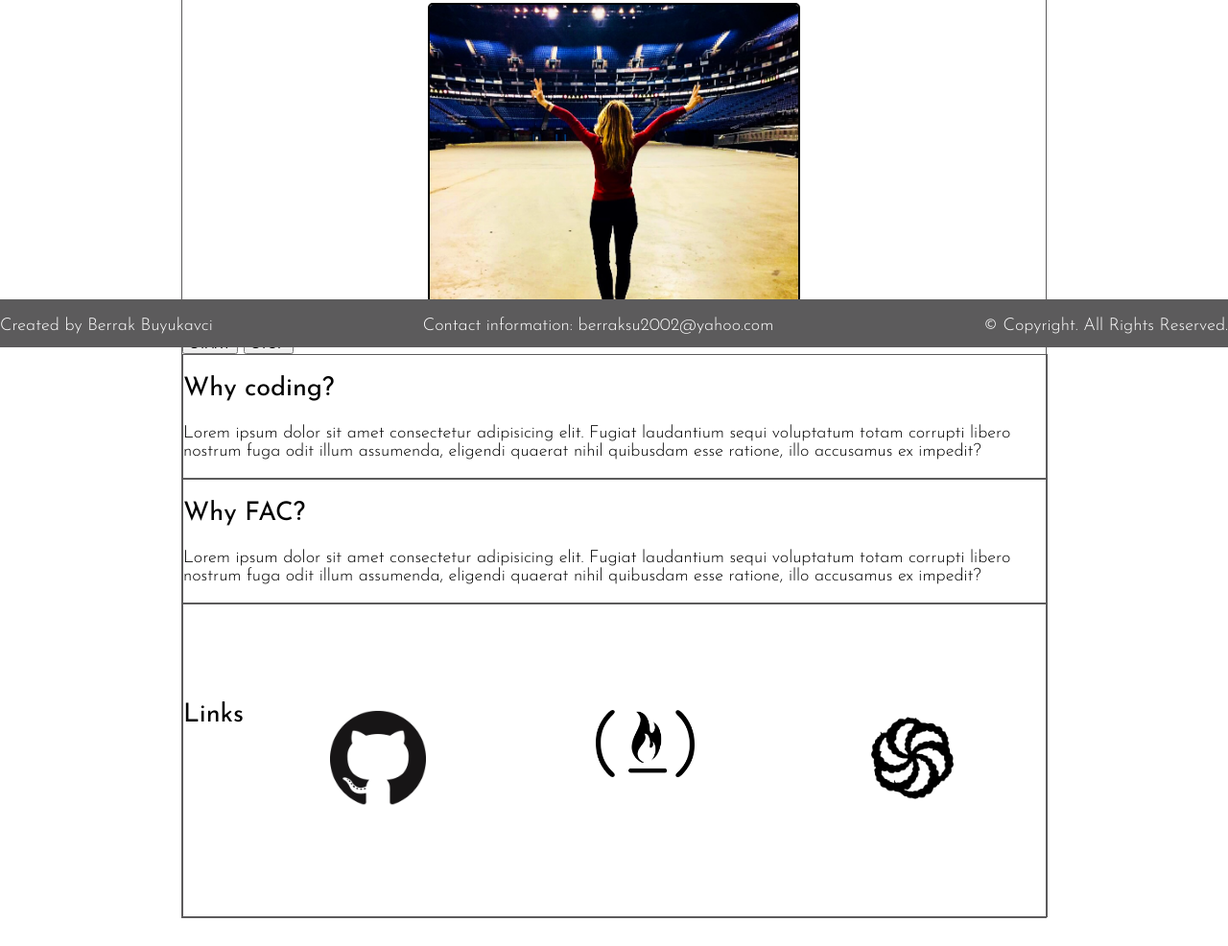
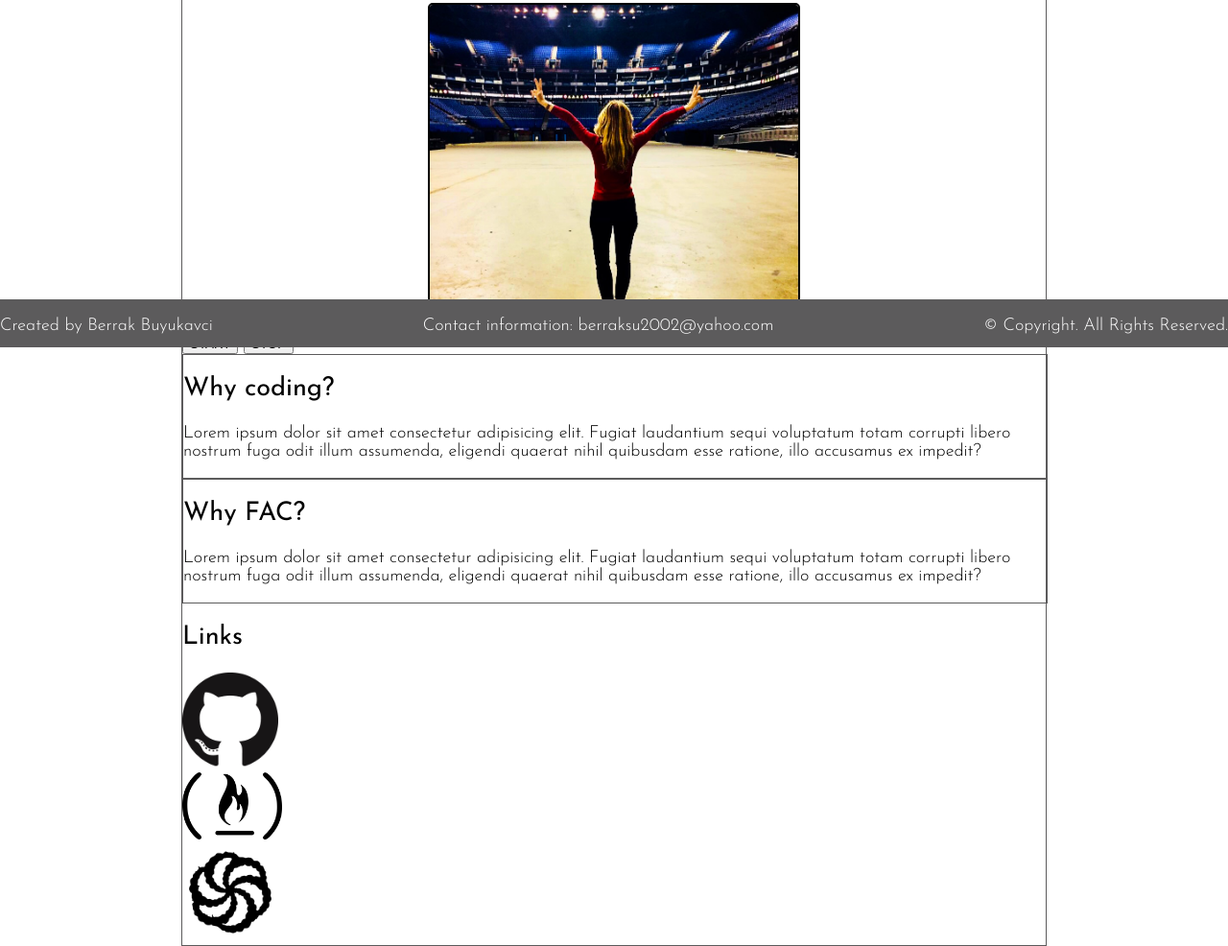
Before and after one commit to Ber2020/WEBSITE-PROJECT, a plain HTML site: page index.html in a window 1280 px wide. Shown: the part 438-1424 px from the top of the page at 96% size. Before the commit the page ends 1395 px from the top, so only its background shows below. Drawn offline with Linux system fonts and the light colour scheme.

Commit message:
.links, .links a, .links-header selectors removed .item1, .items1 img selectors are added

```diff
--- a/resources/css/index.css
+++ b/resources/css/index.css
@@ -8,9 +8,6 @@ body {
     padding:0;
     font-size: 1.125rem;
     font-weight: 300;
-    /* display: flex;
-    flex-direction: column;
-    min-height: 100%; */
 
   }
 /* Typography */
@@ -194,33 +191,17 @@ align-items: center;
 }
 
 /* logo links */
-.links-header {
+.item1 {
     display: flex;
-    flex-direction: row;
+    float: left;
     justify-content: space-around;
-    position: relative;
-    width: 100%;
-    text-align: center;
-    max-width: 900px;
-    border: 1px solid rgb(92, 91, 92);
-    margin: 0 auto;
-    padding: 80px 0;
+    width:33%;
+}
+.item1 img {
+    display: block;
 }
 
-.links {
-    display: flex;
-    flex-basis: 100%;
-    flex-direction: row;
-    height: 100%;
-    justify-content: space-around;
-    width: 100%;
-}
-.links a {
-    height: 100%;
-    padding:30px 0;
-    width: 100%;
-}
-
+/* Footer */
  .page-footer {
   background-color:rgb(92, 91, 92);
   color:white;
```
